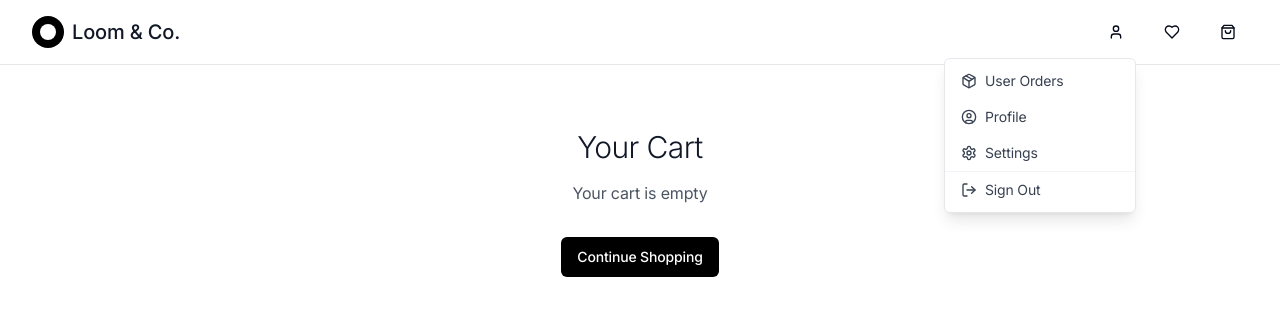
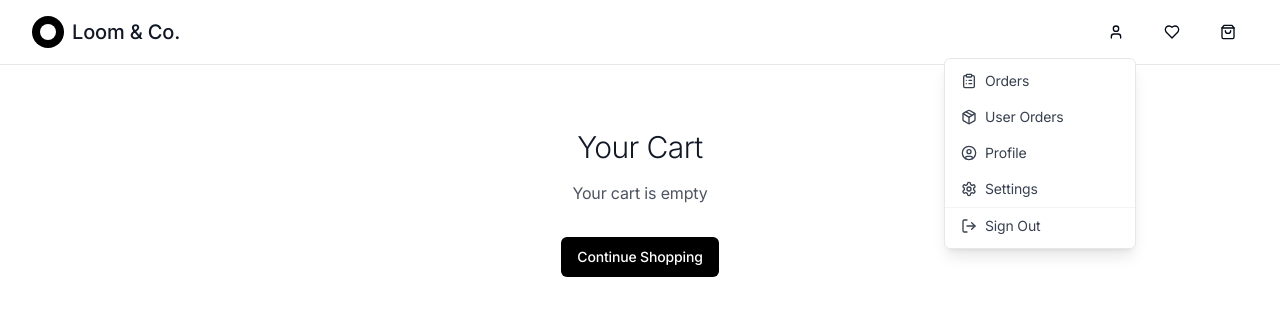
Before and after one commit to Suresh-28/cloth-store-core, a React (Vite) app: page /cart in a window 1280 px wide. Both pictures are taken after a click on the button 1116 px from the left and 32 px from the top of the page. Shown: the top 316 px of the page. Built offline with nearby package versions, Linux system fonts and the light colour scheme.

Commit message:
Add orders link to dropdown
Adds an "Orders" link to the user dropdown menu in the header and implements the associated navigation function.

```diff
--- a/src/components/Header.tsx
+++ b/src/components/Header.tsx
@@ -1,6 +1,7 @@
+
 import { useState } from 'react';
 import { Link, useNavigate } from 'react-router-dom';
-import { Menu, User, Heart, ShoppingBag, X, Package, UserCircle, Settings, LogOut } from 'lucide-react';
+import { Menu, User, Heart, ShoppingBag, X, Package, UserCircle, Settings, LogOut, ClipboardList } from 'lucide-react';
 import { useCart } from '@/contexts/CartContext';
 import { useWishlist } from '@/contexts/WishlistContext';
 import { Button } from '@/components/ui/button';
@@ -18,6 +19,10 @@ const Header = () => {
     switch (action) {
       case 'orders':
         console.log('Orders clicked');
+        navigate('/admin/orders');
+        break;
+      case 'user-orders':
+        console.log('User Orders clicked');
         navigate('/admin/orders');
         break;
       case 'profile':
@@ -78,6 +83,13 @@ const Header = () => {
                   <div className="py-1">
                     <button
                       onClick={() => handleUserAction('orders')}
+                      className="flex items-center px-4 py-2 text-sm text-gray-700 hover:bg-gray-100 w-full text-left"
+                    >
+                      <ClipboardList size={16} className="mr-2" />
+                      Orders
+                    </button>
+                    <button
+                      onClick={() => handleUserAction('user-orders')}
                       className="flex items-center px-4 py-2 text-sm text-gray-700 hover:bg-gray-100 w-full text-left"
                     >
                       <Package size={16} className="mr-2" />
```
